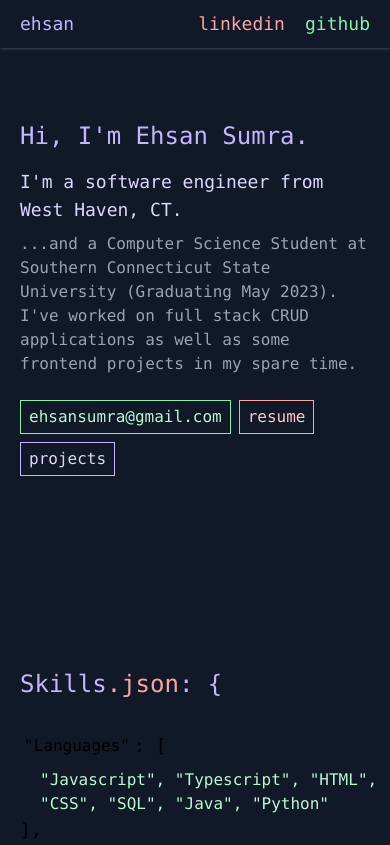
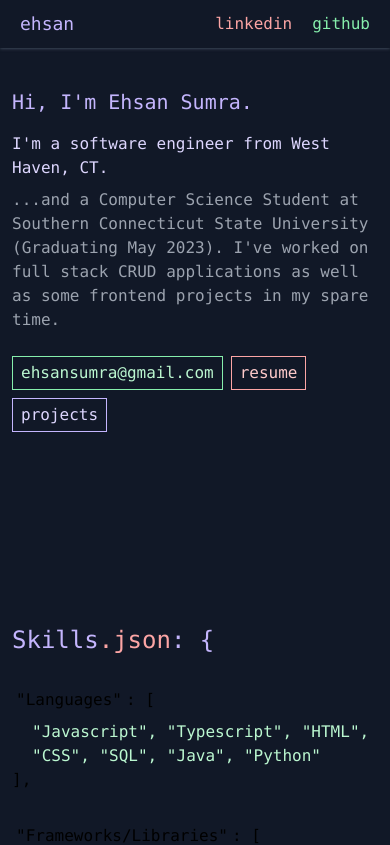
Before and after one commit to ehsansumra/personalWebsite, a Next.js app: page / in a window 390 px wide. Shown: the top 845 px of the page. Built offline with nearby package versions, Linux system fonts and the light colour scheme.

Commit message:
fully responsive at 320px vw

```diff
--- a/components/headerarray.tsx
+++ b/components/headerarray.tsx
@@ -10,17 +10,17 @@ const HeaderArray: FC<Props> = ({ children, title, style }) => {
     return (
         <>
             <div className="flex justify-start items-center mt-4">
-                <h2 style={style} className="mt-4 xm:text-lg  inline-block text-orange border-violet-300 px-1">
+                <h2 style={style} className="mt-4 xm:text-lg   inline-block text-orange border-violet-300 px-1">
                 &quot;{title}&quot;
                 </h2>
 
-                <div className="mt-4 text-lg ">{": ["}</div>
+                <div className="mt-4 xm:text-lg ">{": ["}</div>
 
             </div>
             <p className="mt-2  ml-5 w-full  text-green-200">
                 {children}
             </p>
-            <div className="text-lg">{"],"}</div>
+            <div className="xm:text-lg">{"],"}</div>
         </>
 
 
--- a/components/mainheader.tsx
+++ b/components/mainheader.tsx
@@ -11,7 +11,7 @@ const MainHeader: FC<Props> = ({ children, style, margin, firstHeader}) => {
     let marginStyle = " mt-48"
     if (margin) marginStyle = " mt-20";
     if (firstHeader) marginStyle = " mt-10 xm:mt-36"
-    let defaultStyle = "text-2xl text-violet-300" + marginStyle;
+    let defaultStyle = "xm:text-2xl text-xl text-violet-300" + marginStyle;
 
     return (
         <h1 className={defaultStyle} style={style}>
--- a/components/nav.tsx
+++ b/components/nav.tsx
@@ -11,8 +11,8 @@ const NavBar: NextPage = () => {
             <div className="pl-5 pr-5 flex items-center justify-between w-navWidth ">
                 <Link href="/"><div className="text-violet-300   hover:drop-shadow-dropViolet shadow-gray-300 cursor-pointer select-none text-lg ">ehsan <span className="xm:inline-block hidden">sumra</span></div></Link>
                 <section className="flex align-center  [&>*]:select-none [&>*]:cursor-pointer">
-                    <a target="_blank" rel="noopener noreferrer" href="https://www.linkedin.com/in/ehsan-sumra-a0107b248/" className="ml-5 text-lg text-red-300 hover:drop-shadow-dropRed">linkedin</a>
-                    <a target="_blank" rel="noopener noreferrer" href="https://github.com/ehsansumra" className="ml-5 text-lg text-green-300 hover:drop-shadow-dropGreen ">github</a>
+                    <a target="_blank" rel="noopener noreferrer" href="https://www.linkedin.com/in/ehsan-sumra-a0107b248/" className="ml-5 xm:text-lg text-red-300 hover:drop-shadow-dropRed">linkedin</a>
+                    <a target="_blank" rel="noopener noreferrer" href="https://github.com/ehsansumra" className="ml-5 xm:text-lg text-green-300 hover:drop-shadow-dropGreen ">github</a>
                 </section>
 
 
--- a/pages/index.tsx
+++ b/pages/index.tsx
@@ -16,12 +16,12 @@ const Main: NextPage = () => {
                 <title>Ehsan Sumra</title>
             </Head>
             <div className=" pattern w-full bg-gray-900 min-h-screen pt-12 flex flex-wrap justify-center">
-                <section className=" bg-gray-900  shadow-gray-900 flex flex-col min-h-full w-navWidth p-8 px-5 mt-30  md:mx-2">
+                <section className=" bg-gray-900  shadow-gray-900 flex flex-col min-h-full w-navWidth xm:p-8 xm:px-5 px-3 mt-30  md:mx-2">
 
 
                     <div className="w-auto sm:mb-5">
                         <MainHeader firstHeader={true}>Hi, I&apos;m Ehsan Sumra.</MainHeader>
-                        <h2 className="mt-4 text-lg  inline-block text-violet-200  ">I&apos;m a software engineer from West Haven, CT.</h2>
+                        <h2 className="mt-4 xm:text-lg  inline-block text-violet-200  ">I&apos;m a software engineer from West Haven, CT.</h2>
 
                         <p className="my-2 mb-4 w-full  text-gray-400">
                             ...and a Computer Science Student at Southern Connecticut State University (Graduating May 2023). I&apos;ve worked on
--- a/pages/projects.tsx
+++ b/pages/projects.tsx
@@ -7,7 +7,7 @@ const Projects: NextPage = () => {
 
     return (
         <div className=" pattern w-full bg-gray-900 min-h-screen pt-12 flex flex-wrap justify-center">
-            <section className=" bg-gray-900  shadow-gray-900 flex flex-col min-h-full w-navWidth p-8 px-5 mt-30  md:mx-2">
+            <section className=" bg-gray-900  shadow-gray-900 flex flex-col min-h-full w-navWidth xm:p-8 pb-5 xm:px-5 px-3 mt-30  md:mx-2">
 
                 <MainHeader firstHeader={true}>Projects</MainHeader>
 
--- a/tailwind.config.js
+++ b/tailwind.config.js
@@ -20,6 +20,7 @@ module.exports = {
       },
       screens: {
         'xm': '415px',
+        '2xm': '350px',
       },
 
     },
```
